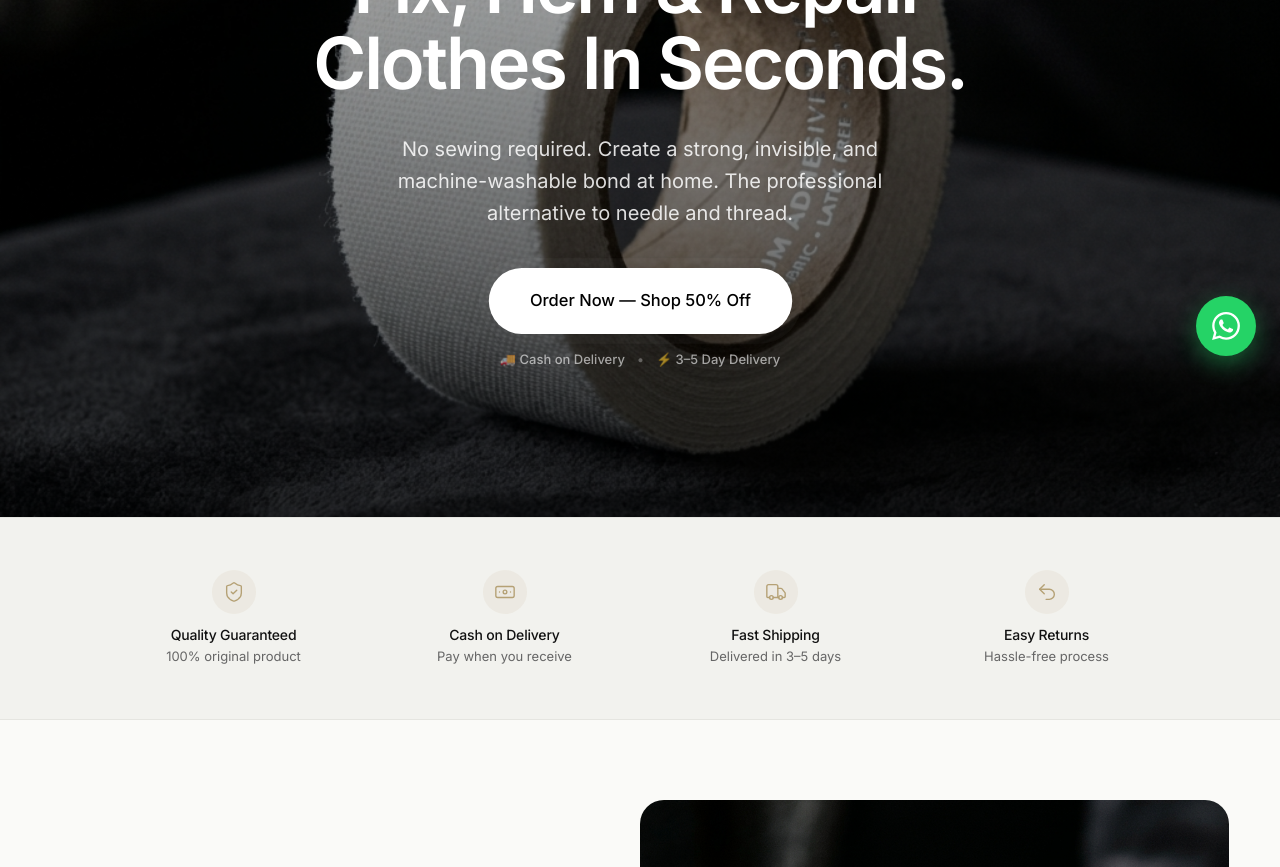
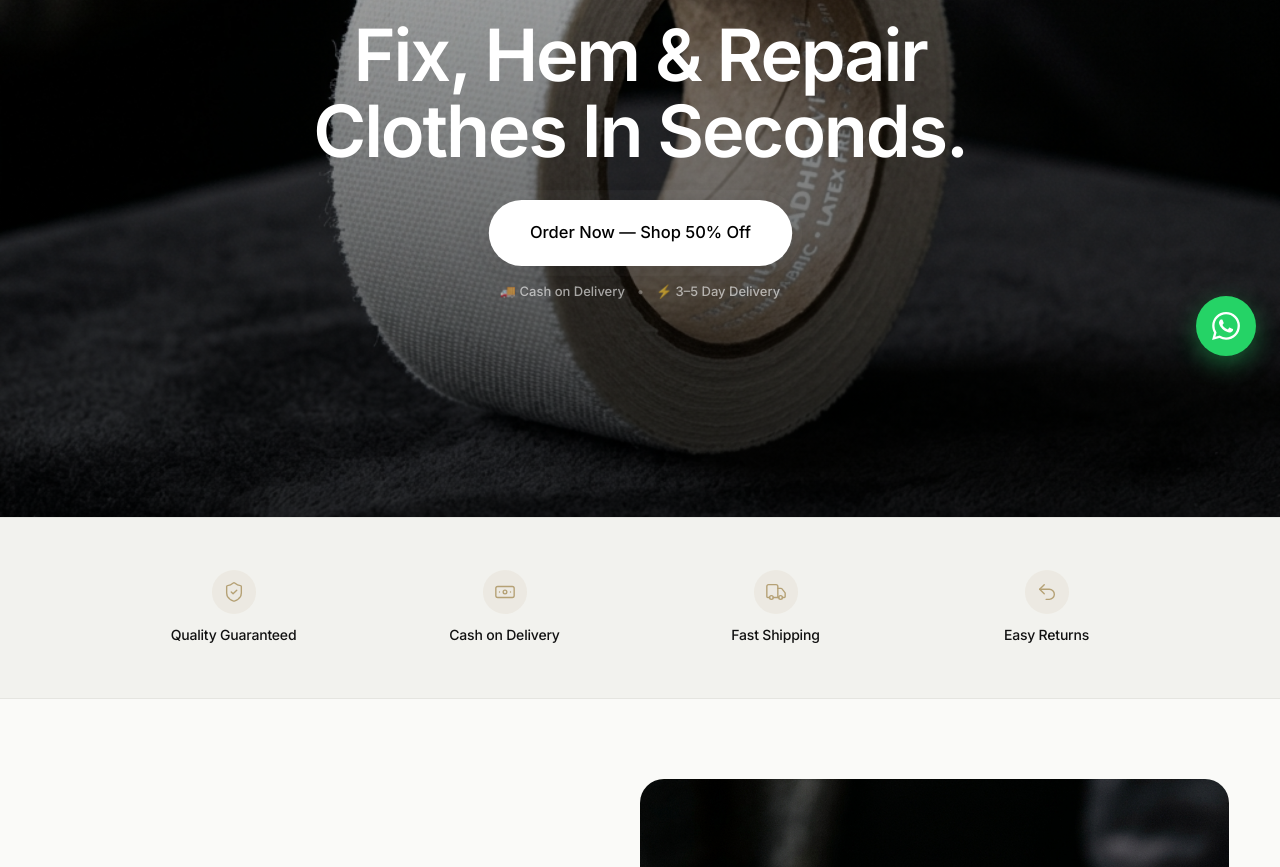
Before and after one commit to abeerkhalid47/kaprafix, a Next.js app: page / in a window 1280 px wide. Shown: the part 420-1287 px from the top of the page. Built offline with nearby package versions, Linux system fonts and the light colour scheme; no server answers; the database is empty.

Commit message:
refactor: remove subtitle from trust badges and comment out hero description section

```diff
--- a/app/components/HomeHero.tsx
+++ b/app/components/HomeHero.tsx
@@ -107,12 +107,12 @@ export default function HomeHero({ product }: { product: ShopifyProduct }) {
           </div>
 
           {/* Refined Description */}
-          <div style={{ overflow: 'hidden' }}>
+          {/* <div style={{ overflow: 'hidden' }}>
             <motion.p variants={itemVariants} className="hero-luxury__desc hero-luxury__desc--light">
               No sewing required. Create a strong, invisible, and machine-washable bond at home.
               The professional alternative to needle and thread.
             </motion.p>
-          </div>
+          </div> */}
 
           {/* Action Area */}
           <motion.div variants={itemVariants} className="hero-luxury__actions">
--- a/app/components/TrustBadges.tsx
+++ b/app/components/TrustBadges.tsx
@@ -21,7 +21,6 @@ export default function TrustBadges() {
                 </div>
                 <div className="trust-badge-card__text">
                   <div className="trust-badge-card__title">{b.title}</div>
-                  <div className="trust-badge-card__sub">{b.sub}</div>
                 </div>
               </div>
             );
```
